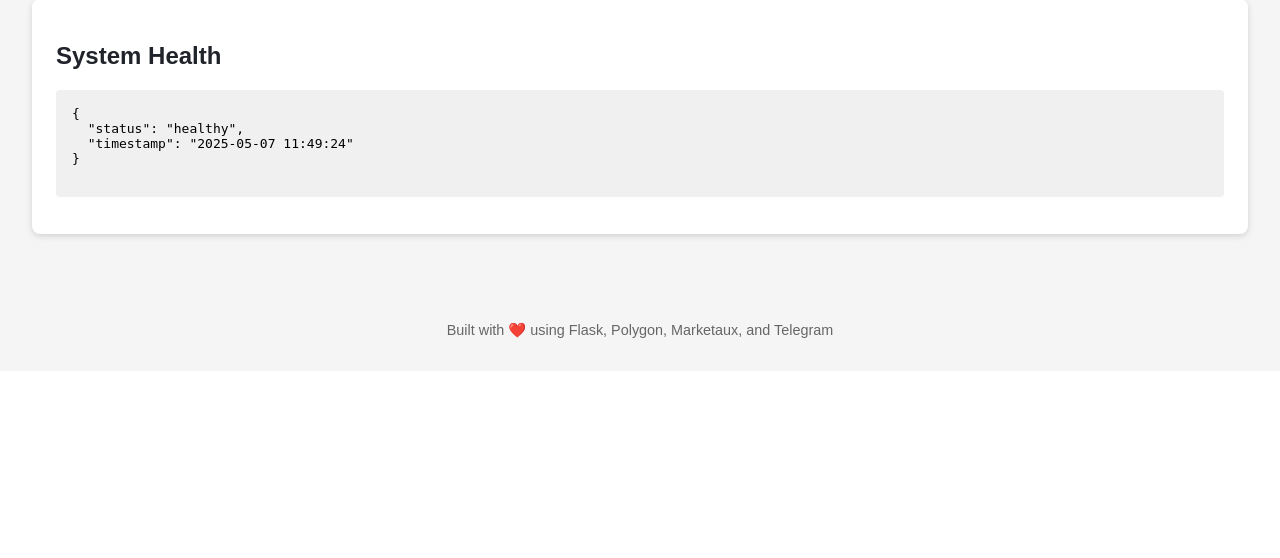
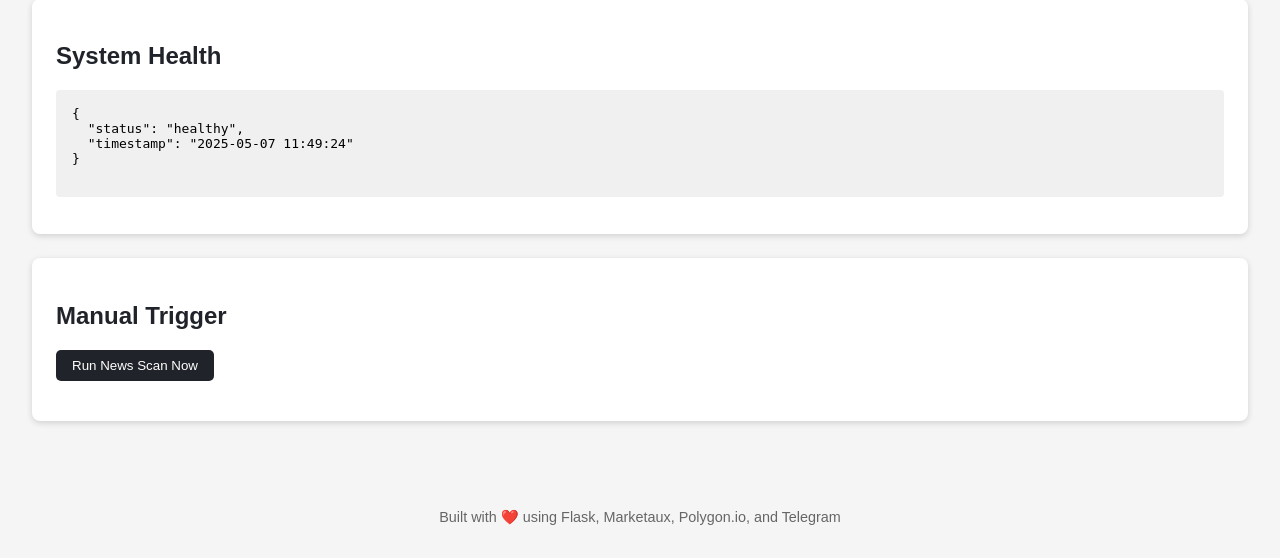
Before and after one commit to ThinkShiftGIT/HourlyAlertSystem, a Flask app: page /dashboard in a window 1280 px wide. Shown: the part 494-1052 px from the top of the page. Before the commit the page ends 832 px from the top, so only its background shows below. Run offline with Flask 3, Linux system fonts and the light colour scheme.

Commit message:
Update dashboard.html

```diff
--- a/templates/dashboard.html
+++ b/templates/dashboard.html
@@ -22,6 +22,17 @@
             border-radius: 4px;
             overflow-x: auto;
         }
+        button {
+            background: #20232a;
+            color: #fff;
+            padding: 0.5rem 1rem;
+            border: none;
+            border-radius: 5px;
+            cursor: pointer;
+        }
+        button:hover {
+            background: #444;
+        }
         footer {
             text-align: center;
             font-size: 0.9rem;
@@ -43,17 +54,7 @@
 
         <div class="card">
             <h2>Recent Alerts</h2>
-            {% if alerts %}
-                {% for alert in alerts[-5:] %}
-                    <div>
-                        <strong>{{ alert.timestamp }}</strong><br>
-                        <code>{{ alert.ticker }} — {{ alert.headline }}</code>
-                    </div>
-                    <hr>
-                {% endfor %}
-            {% else %}
-                <p>No alerts found.</p>
-            {% endif %}
+            <div id="alerts">Loading...</div>
         </div>
 
         <div class="card">
@@ -66,9 +67,55 @@
             </pre>
         </div>
 
+        <div class="card">
+            <h2>Manual Trigger</h2>
+            <button onclick="triggerScan()">Run News Scan Now</button>
+            <p id="scan-status"></p>
+        </div>
+
     </div>
     <footer>
-        Built with ❤️ using Flask, Polygon, Marketaux, and Telegram
+        Built with ❤️ using Flask, Marketaux, Polygon.io, and Telegram
     </footer>
+
+    <script>
+        async function loadAlerts() {
+            try {
+                const res = await fetch("/alerts");
+                const data = await res.json();
+                const container = document.getElementById("alerts");
+
+                if (!data.length) {
+                    container.innerHTML = "<p>No alerts found.</p>";
+                    return;
+                }
+
+                container.innerHTML = data.slice(-5).reverse().map(a => `
+                    <div>
+                        <strong>${a.timestamp}</strong><br/>
+                        <code>${a.ticker} – ${a.headline}</code><br/>
+                        Sentiment: ${a.sentiment}
+                    </div><hr>
+                `).join("");
+            } catch {
+                document.getElementById("alerts").innerText = "Failed to load alerts.";
+            }
+        }
+
+        async function triggerScan() {
+            const status = document.getElementById("scan-status");
+            status.innerText = "Running scan...";
+            try {
+                const res = await fetch("/trigger_scan");
+                const data = await res.json();
+                status.innerText = data.result;
+                loadAlerts();
+            } catch {
+                status.innerText = "Scan failed.";
+            }
+        }
+
+        loadAlerts();
+    </script>
 </body>
 </html>
```
